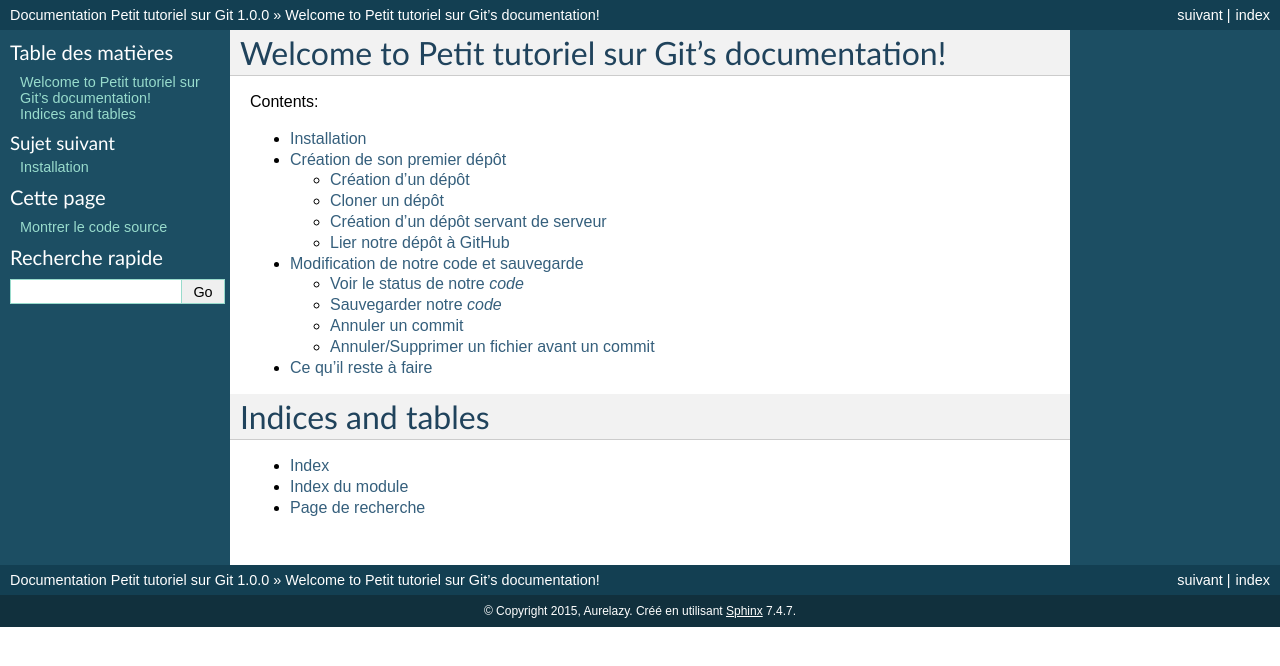
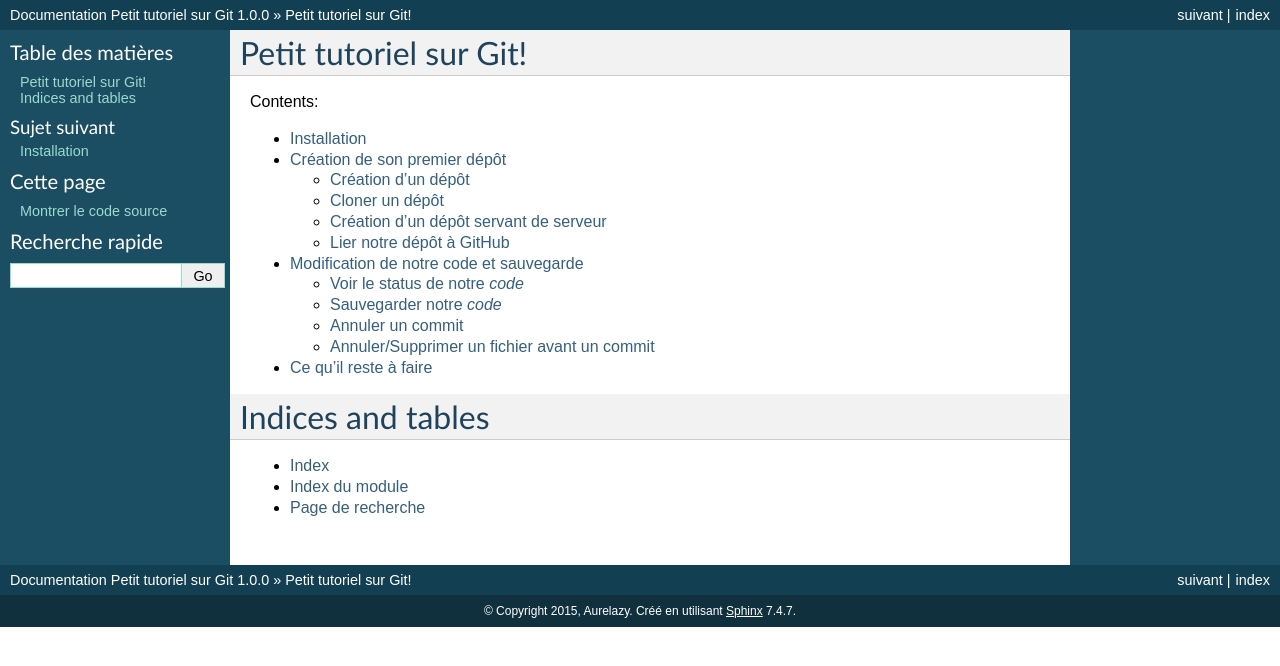
Before and after one commit to aurelazy/Tuto-Git, a Sphinx documentation site: the page built from docs/index.rst, in a window 1280 px wide. Shown: the top 666 px of the page. Built offline with Sphinx 7.4.7, drawn with Linux system fonts in a browser that asks for light colours.

Commit message:
Changement titre

```diff
--- a/docs/index.rst
+++ b/docs/index.rst
@@ -3,7 +3,7 @@
    You can adapt this file completely to your liking, but it should at least
    contain the root `toctree` directive.
 
-Welcome to Petit tutoriel sur Git's documentation!
+Petit tutoriel sur Git!
 ==================================================
 
 Contents:
```
